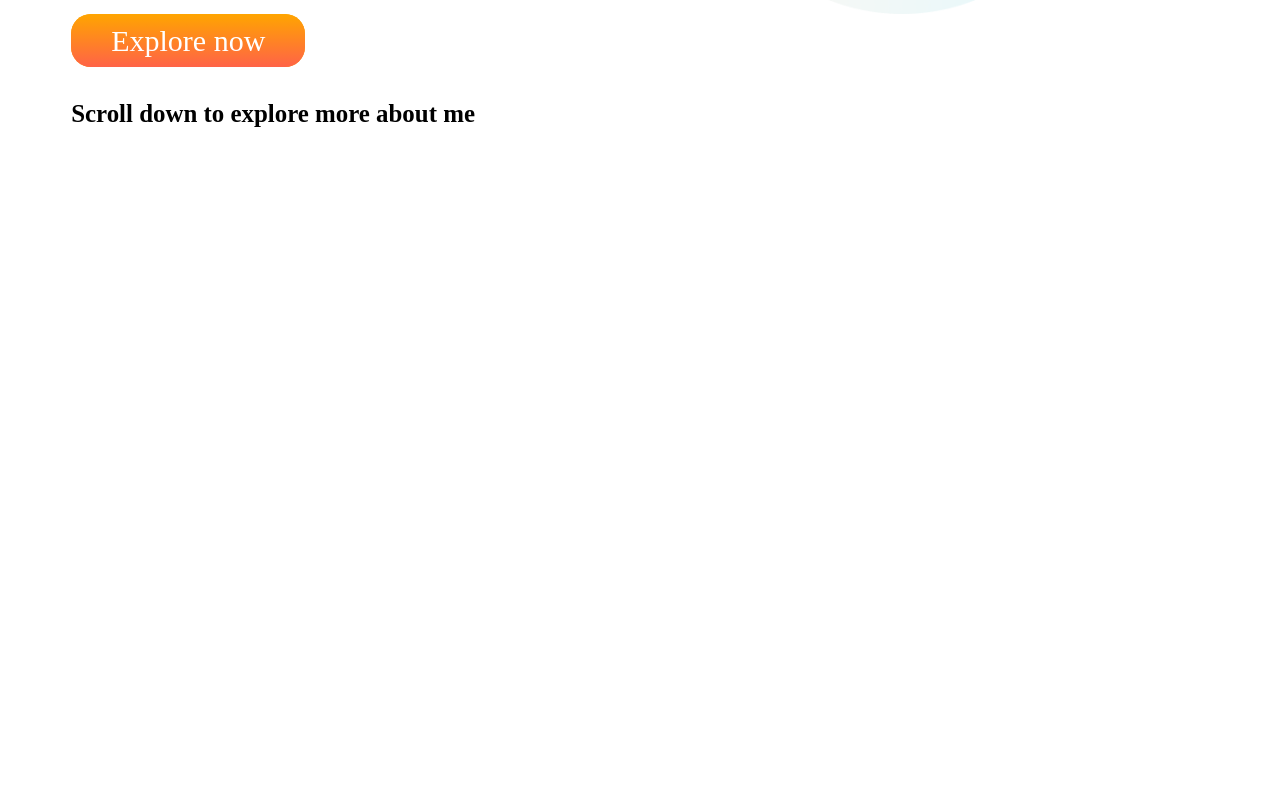
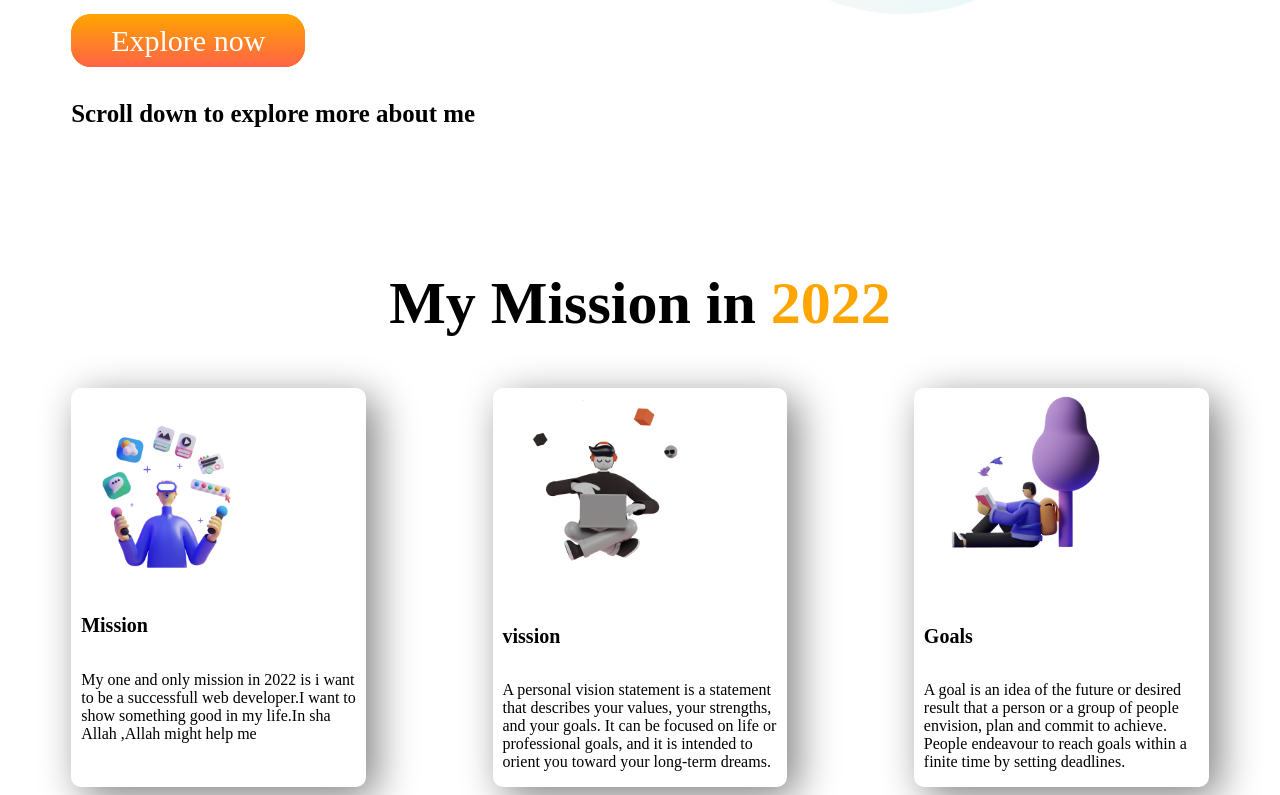
Before and after one commit to Rakib-cloud/Assignment-1, a plain HTML site: page index.html in a window 1280 px wide. Shown: the part 502-1297 px from the top of the page. Before the commit the page ends 800 px from the top, so only its background shows below. Drawn offline with Linux system fonts and the light colour scheme.

Commit message:
middle section add

```diff
--- a/index.html
+++ b/index.html
@@ -26,5 +26,31 @@
 
 
          </section><!-- Top header end-->
+
+
+
+         <section>  <!-- Middle section start-->
+                   <div class="mission-div"> <!-- my mission div start-->
+                             <h1>My Mission in <span class="orange-color">2022</span></h1>
+                   </div> <!-- my mission div end-->
+                   <div class="md">  <!-- mission details div start-->
+
+                           <div class="mission-item"> <!-- mission div sart-->
+                                  <img class="img-half"  src="images/illustrators/illustrator-1.png" alt="">
+                                  <h5>Mission</h5>
+                                  <p>My one and only mission in 2022 is i want to be a successfull web developer.I want to show something good in my life.In sha Allah ,Allah might help me</p>
+                           </div> <!-- mission div end-->
+                           <div class="mission-item">  <!-- vission div sart-->
+                                <img class="img-half" src="images/illustrators/illustrator-2.png" alt="">
+                                <h5>vission</h5>
+                                <p> A personal vision statement is a statement that describes your values, your strengths, and your goals. It can be focused on life or professional goals, and it is intended to orient you toward your long-term dreams.</p>
+                           </div> <!-- vission div end-->
+                           <div  class="mission-item">  <!-- goal div start-->
+                                <img class="img-half" src="images/illustrators/illustrator-3.png" alt="">
+                                <h5>Goals</h5>
+                                <p>A goal is an idea of the future or desired result that a person or a group of people envision, plan and commit to achieve. People endeavour to reach goals within a finite time by setting deadlines.</p>
+                           </div>  <!-- goal div end-->
+                   </div> <!-- mission details div end-->
+         </section>  <!-- Middle section end-->
 </body>
 </html>
--- a/style.css
+++ b/style.css
@@ -34,3 +34,21 @@
     border-image: linear-gradient(orange,white);
      border-image-slice: 1;
 }
+.mission-div{
+    text-align: center;
+    font-size: 40px;
+}
+.md{
+   display: flex;
+}
+.mission-item{
+    width: 40%;
+    margin-left: 5%;
+    margin-right: 5%;
+    padding-left: 10px;
+    border-radius: 10px;
+    box-shadow: 10px 10px 40px gray;
+}
+.mission-item h5{
+    font-size: 20px;
+}
```
